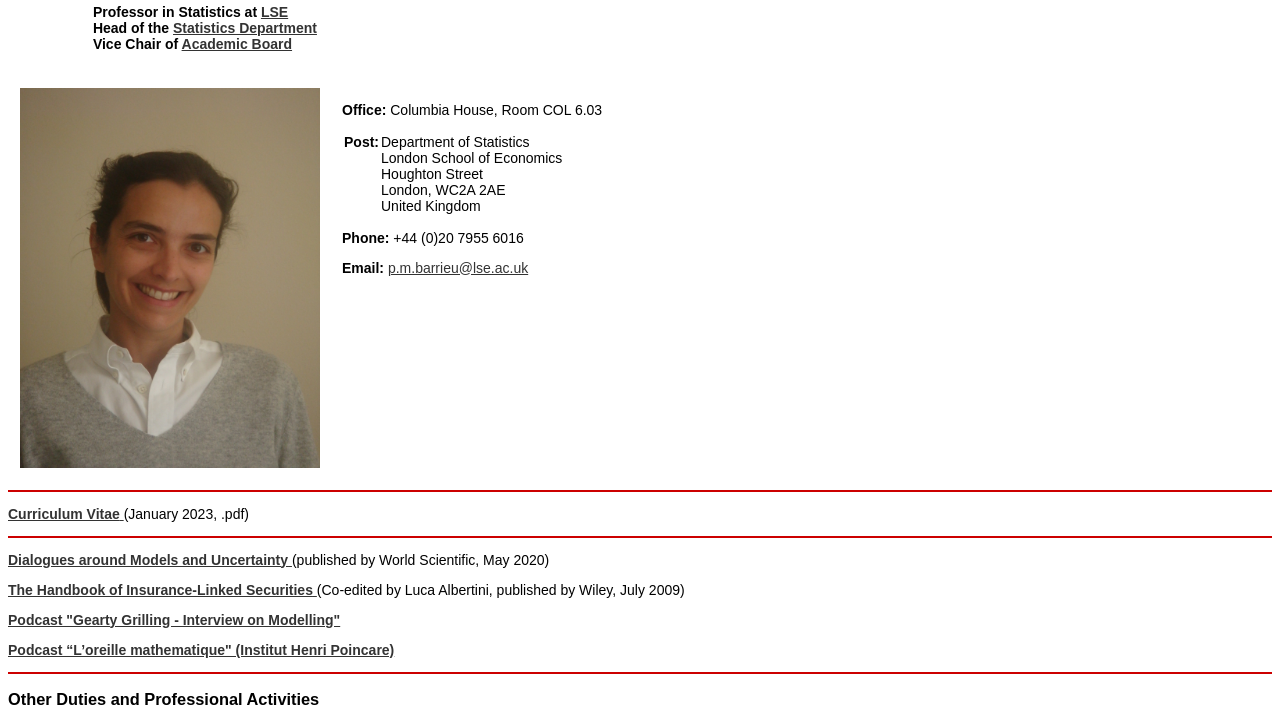
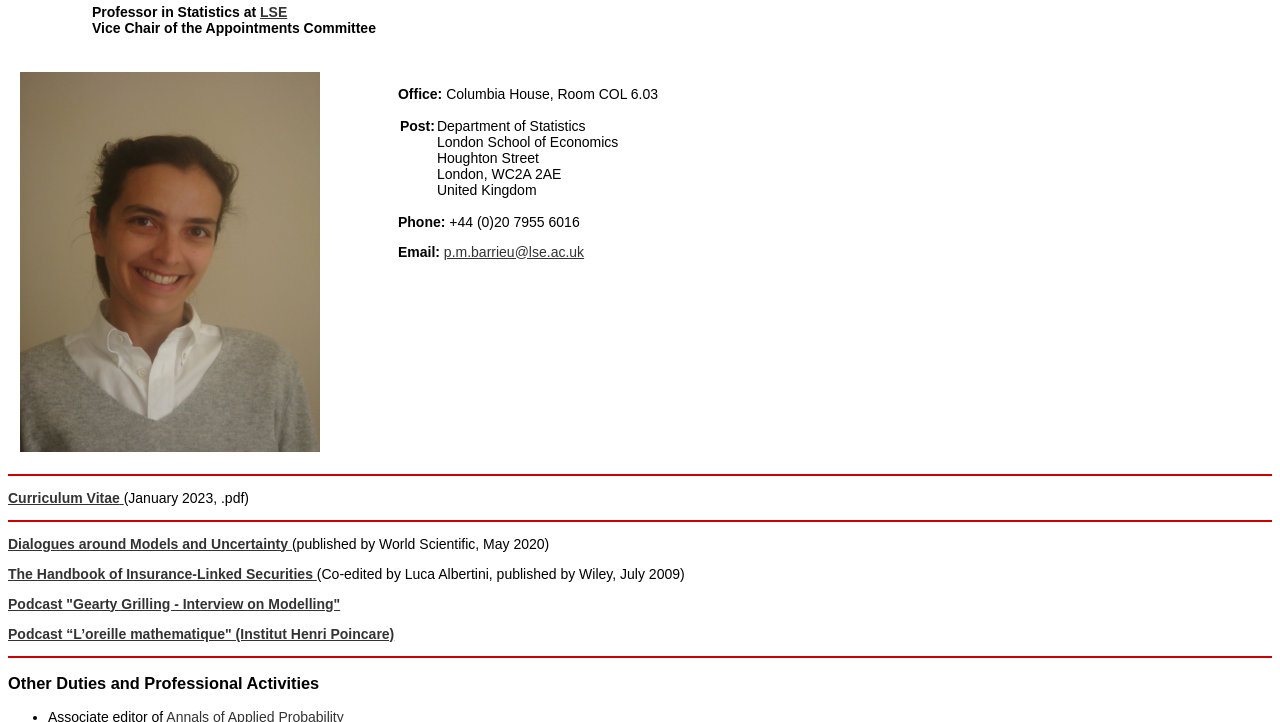
Before and after one commit to PaulineBarrieu/PaulineBarrieu.github.io, a plain HTML site: page index.html in a window 1280 px wide. Shown: the part 95-817 px from the top of the page. Drawn offline with Linux system fonts and the light colour scheme.

Commit message:
Update index.html

```diff
--- a/index.html
+++ b/index.html
@@ -22,8 +22,7 @@
         <td style="vertical-align:top">
            <h1>Pauline Barrieu</h1>
             <p> <b>Professor in Statistics at <a href="http://www.lse.ac.uk/"> LSE</a> </b> <br>
-           <b>Head of the <a href="https://www.lse.ac.uk/statistics">Statistics Department</a> </b> <br>
-           <b>Vice Chair of <a href="https://info.lse.ac.uk/staff/divisions/Secretarys-Division/Governance/Academic-Board/Academic-Board">Academic Board</a> </b> </p>
+           <b>Vice Chair of the Appointments Committee </a> </b> </p>
         </td>
         <td>
         </td>
```
